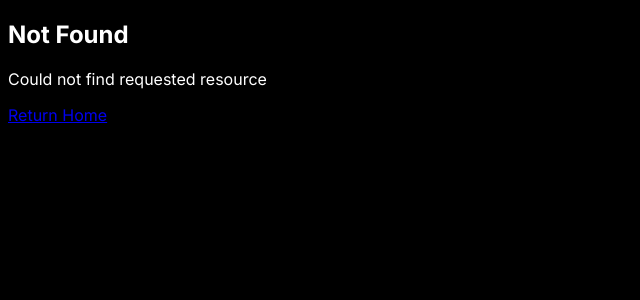
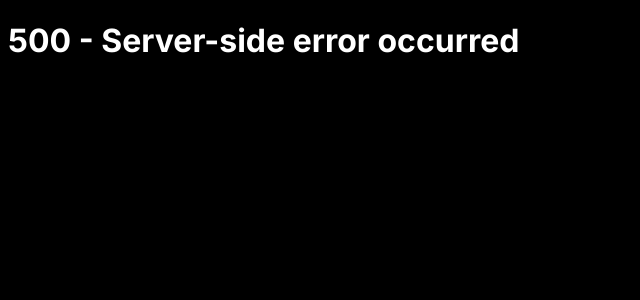
Before and after one commit to marcus-castanho/spotify-playlist-guard-admin, a Next.js app: page /unexpected-error in a window 1280 px wide. Before the commit this address had no page. Shown: the top 300 px of the page, without its empty margins (0-640 px from the left). Built offline with nearby package versions, Linux system fonts and the light colour scheme.

Commit message:
feat: create page unexpected-error to redirect from server 500

```diff
--- /dev/null
+++ b/src/app/unexpected-error/page.tsx
@@ -0,0 +1,5 @@
+import React from 'react';
+
+export default function Custom500() {
+    return <h1>500 - Server-side error occurred</h1>;
+}
```
